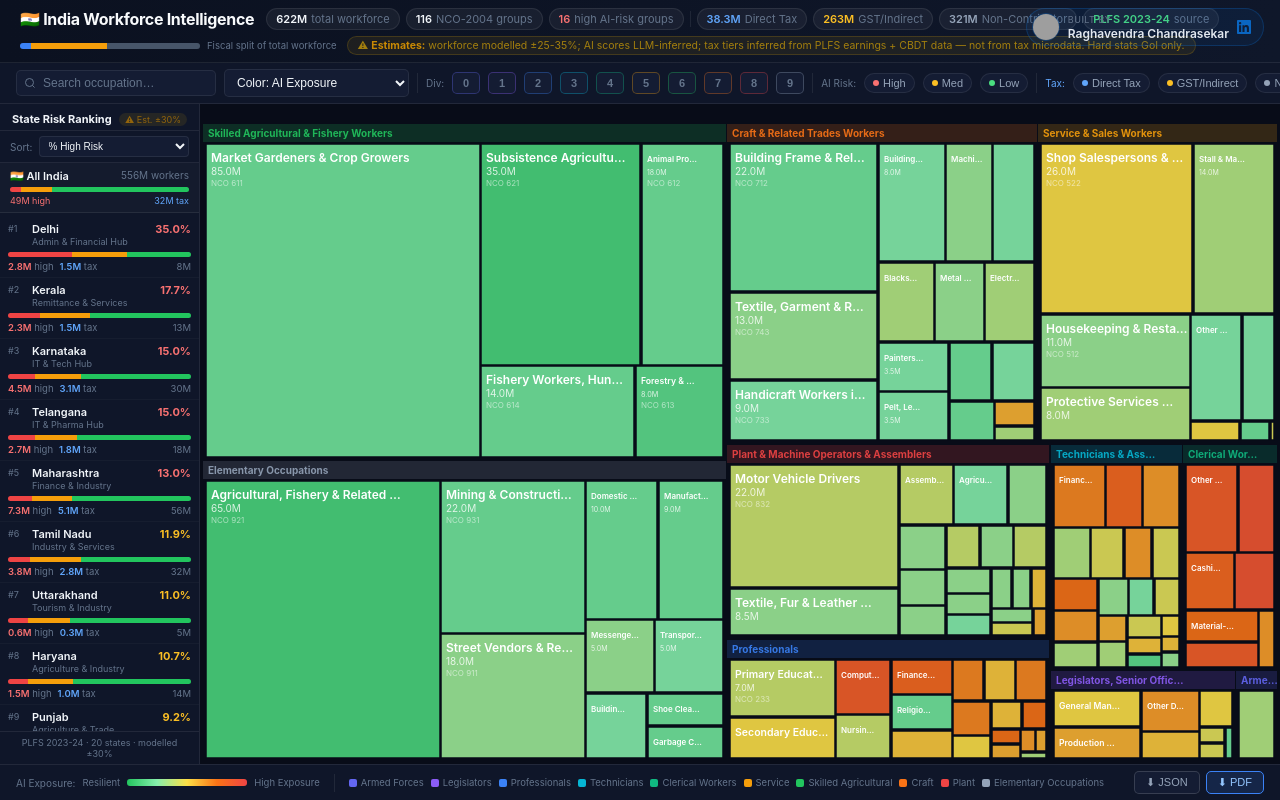
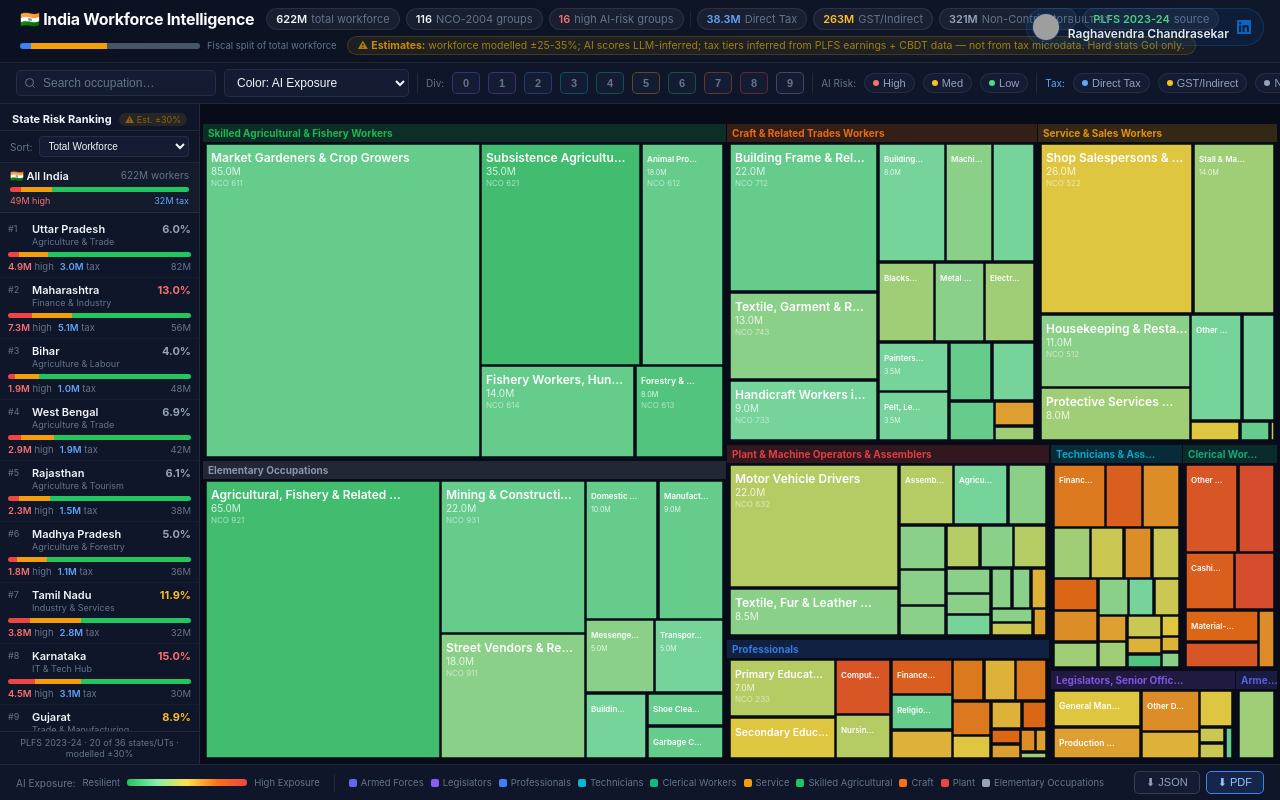
Before and after one commit to raghavrajpillai/india-workforce-intelligence, a React (Vite) app: page / in a window 1280 px wide. Built offline with nearby package versions, Linux system fonts and the light colour scheme; grey boxes are pictures that could not be loaded.

Commit message:
Fix All India total to 622M, default sort by Total Workforce

```diff
--- a/src/App.tsx
+++ b/src/App.tsx
@@ -88,7 +88,7 @@ export default function App() {
       />
 
       <div className="main-area">
-        <StatePanel activeState={activeState} onSelectState={setActiveState} filtered={filtered} hasActiveFilters={hasActiveFilters} />
+        <StatePanel activeState={activeState} onSelectState={setActiveState} filtered={filtered} hasActiveFilters={hasActiveFilters} totalWorkforce={data.metadata.total_workforce_million} />
         <div className="treemap-area">
           <TreemapChart
             occupations={filtered}
--- a/src/components/StatePanel.tsx
+++ b/src/components/StatePanel.tsx
@@ -7,6 +7,7 @@ interface Props {
   onSelectState: (s: StateData | null) => void;
   filtered: OccupationData[];
   hasActiveFilters: boolean;
+  totalWorkforce: number;
 }
 
 type SortKey = 'high_risk_pct' | 'high_risk_million' | 'direct_tax_million' | 'workforce_million';
@@ -18,8 +19,8 @@ const SORT_OPTIONS: { key: SortKey; label: string }[] = [
   { key: 'workforce_million',  label: 'Total Workforce' },
 ];
 
-export default function StatePanel({ activeState, onSelectState, filtered, hasActiveFilters }: Props) {
-  const [sortKey, setSortKey] = useState<SortKey>('high_risk_pct');
+export default function StatePanel({ activeState, onSelectState, filtered, hasActiveFilters, totalWorkforce }: Props) {
+  const [sortKey, setSortKey] = useState<SortKey>('workforce_million');
 
   // When filters active: compute what % of filtered occupations overlap with each state's dominant divisions
   // This shows "relevance" without double-counting workforce
@@ -62,7 +63,7 @@ export default function StatePanel({ activeState, onSelectState, filtered, hasAc
       <div className="sp-national">
         <div className="sp-nat-row">
           <span className="sp-nat-label">🇮🇳 All India</span>
-          <span className="sp-nat-val">{nationalTotal.toFixed(0)}M workers</span>
+          <span className="sp-nat-val">{totalWorkforce.toFixed(0)}M workers</span>
         </div>
         <div className="sp-risk-bar" style={{ marginBottom: 3 }}>
           <div className="sp-risk-seg sp-seg-high"   style={{ width: '6.1%' }} title="High: 37.8M" />
@@ -135,7 +136,7 @@ export default function StatePanel({ activeState, onSelectState, filtered, hasAc
       </div>
 
       <div className="sp-footer">
-        PLFS 2023-24 · 20 states · modelled ±30%
+        PLFS 2023-24 · 20 of 36 states/UTs · modelled ±30%
       </div>
     </div>
   );
```
